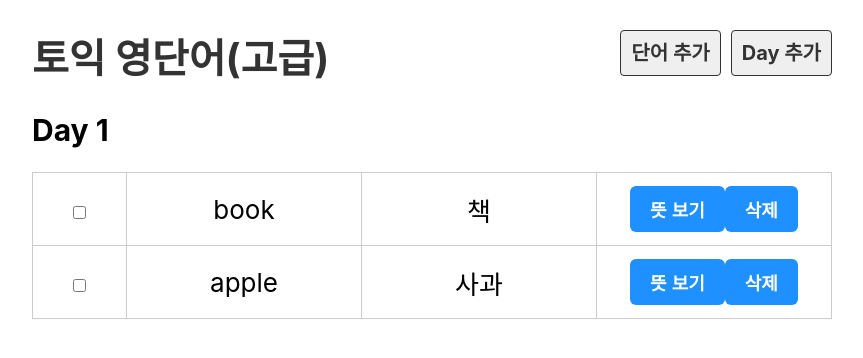
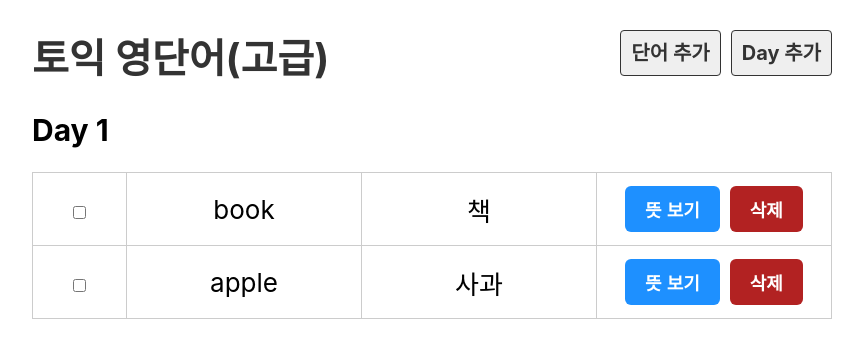
Before and after one commit to rowooncoding/voca-react, a React (Create React App) app: page /day/1 in a window 1280 px wide. Shown: the top 358 px of the page, without its empty margins (208-1071 px from the left). Built offline with nearby package versions, Linux system fonts and the light colour scheme.

Commit message:
[추가] 버튼에 className 추가

```diff
--- a/src/component/Day.js
+++ b/src/component/Day.js
@@ -17,7 +17,7 @@ export default function Day() {
               <td>{word.kor}</td>
               <td>
                 <button>뜻 보기</button>
-                <button>삭제</button>
+                <button className="btn_del">삭제</button>
               </td>
             </tr>
           ))}
```
